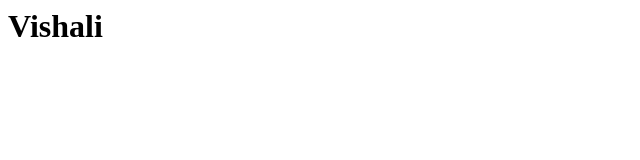
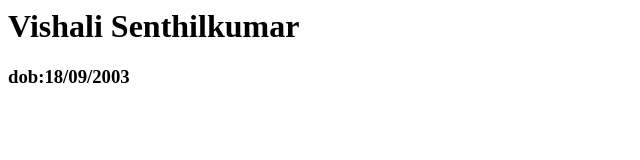
Before and after one commit to Vishali1809/vishali, a plain HTML site: page index.html in a window 1280 px wide. Shown: the whole page, without its empty margins (0-640 px from the left). Drawn offline with Linux system fonts and the light colour scheme.

Commit message:
Update index.html

```diff
--- a/index.html
+++ b/index.html
@@ -4,6 +4,7 @@
     <title> myname</title>
     </head>
   <body>
-    <h1>Vishali</h1>
+    <h1>Vishali Senthilkumar</h1>
+    <h3>dob:18/09/2003</h3>
   </body>
 </html>
```
